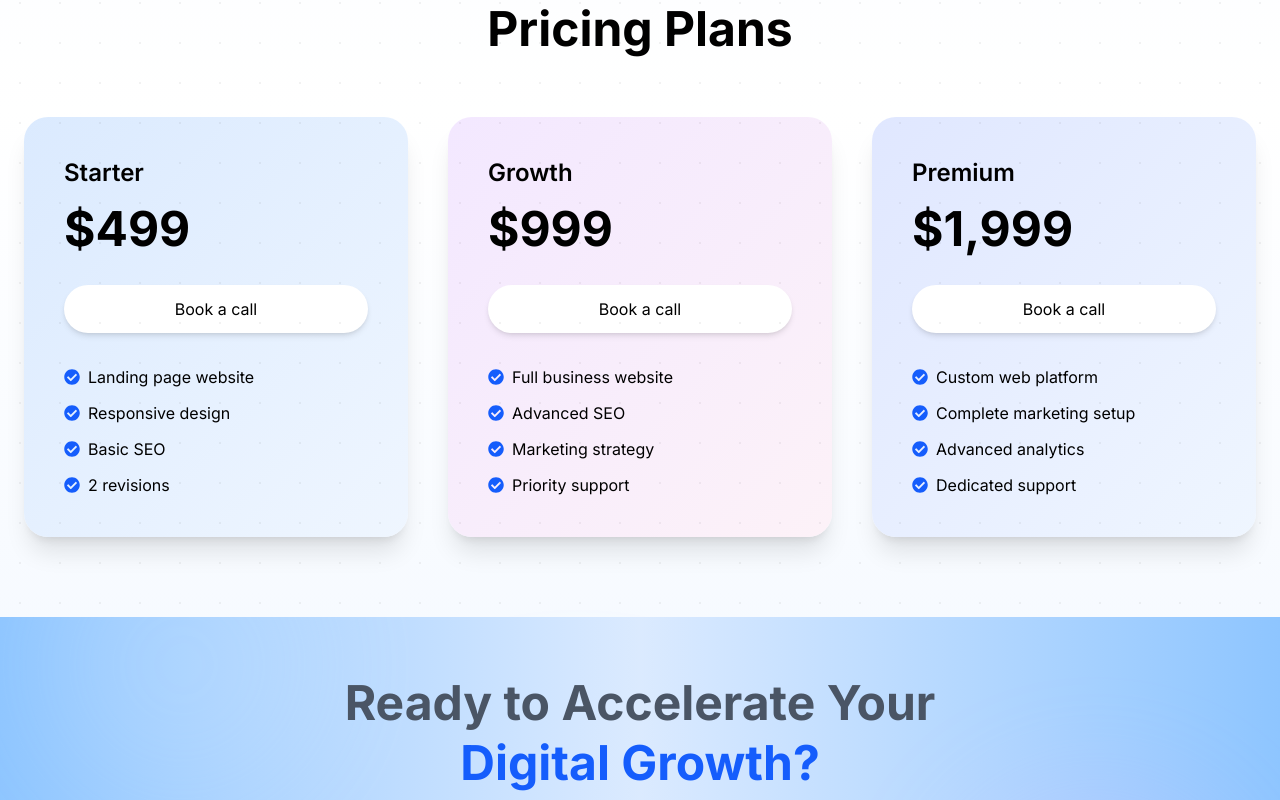
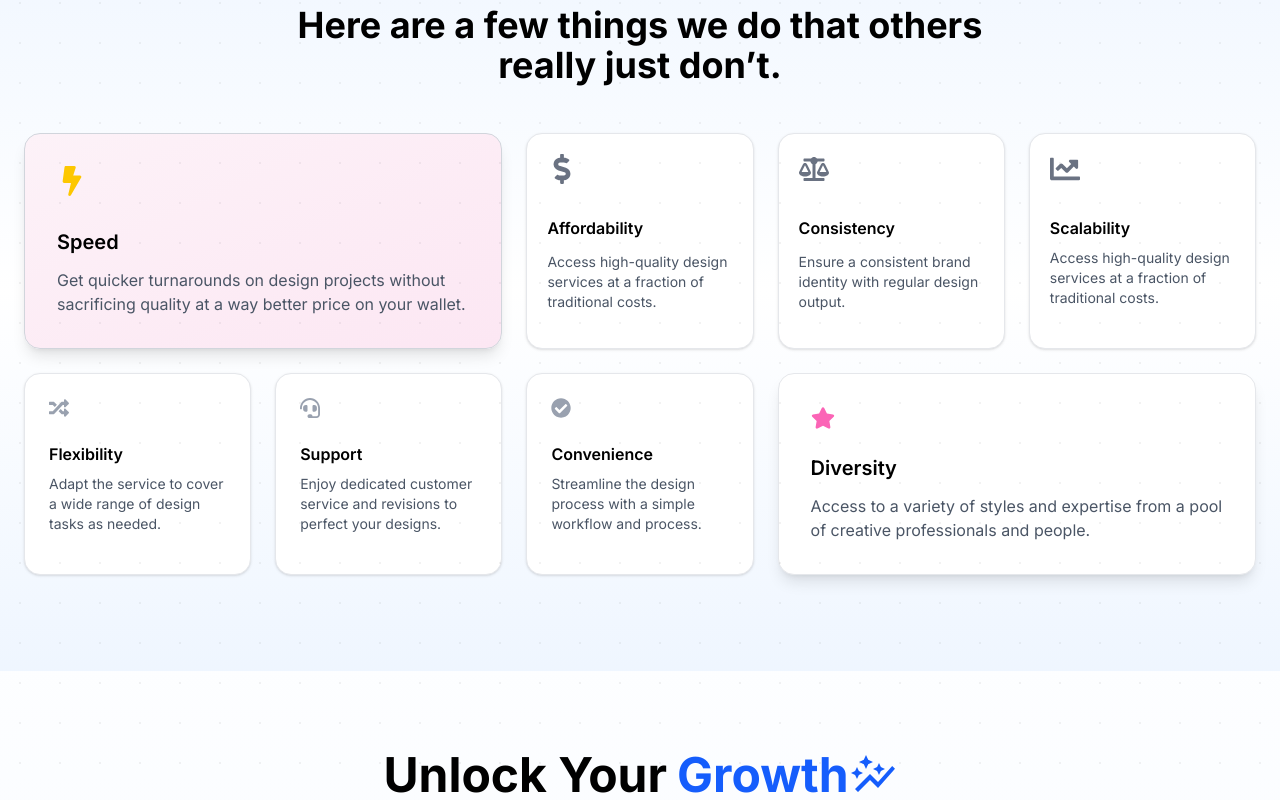
Before and after one commit to Hlamong55/Glowave-Website, a React (Vite) app: page /services in a window 1280 px wide. Shown: the part 857-1657 px from the top of the page. Built offline with nearby package versions, Linux system fonts and the light colour scheme.

Commit message:
added some features card in service section

```diff
--- a/src/pages/Contact.jsx
+++ b/src/pages/Contact.jsx
@@ -1,5 +1,6 @@
+// eslint-disable-next-line no-unused-vars
 import { motion } from "framer-motion";
-import { FaPhoneAlt, FaEnvelope, FaMapMarkerAlt, FaFacebookF, FaLinkedinIn } from "react-icons/fa";
+import { FaPhoneAlt, FaEnvelope, FaFacebookF, FaLinkedinIn } from "react-icons/fa";
 import { FaXTwitter } from "react-icons/fa6";
 
 function Contact() {
--- a/src/pages/Services.jsx
+++ b/src/pages/Services.jsx
@@ -1,27 +1,27 @@
 // eslint-disable-next-line no-unused-vars
-import { motion } from "framer-motion"
-import { FaCheckCircle, FaCode, FaSearch, FaBullhorn } from "react-icons/fa"
-import { Link } from "react-router-dom"
+import { motion } from "framer-motion";
+import { FaCheckCircle, FaCode, FaSearch, FaBullhorn, FaBolt, FaDollarSign, FaBalanceScale, FaStar, FaHeadset, FaRandom, FaChartLine } from "react-icons/fa";
+import { MdOutlineAutoGraph } from "react-icons/md";
+import { Link } from "react-router-dom";
 
 function Services() {
-
   const services = [
     {
       icon: <FaCode />,
       title: "Web Development",
-      desc: "Modern, scalable and high-performance websites tailored for your business."
+      desc: "Modern, scalable and high-performance websites tailored for your business.",
     },
     {
       icon: <FaSearch />,
       title: "SEO Optimization",
-      desc: "Improve search engine rankings and grow organic traffic effectively."
+      desc: "Improve search engine rankings and grow organic traffic effectively.",
     },
     {
       icon: <FaBullhorn />,
       title: "Online Advertising",
-      desc: "Data-driven advertising campaigns across Google and social media."
-    }
-  ]
+      desc: "Data-driven advertising campaigns across Google and social media.",
+    },
+  ];
 
   const pricing = [
     {
@@ -32,8 +32,8 @@ function Services() {
         "Landing page website",
         "Responsive design",
         "Basic SEO",
-        "2 revisions"
-      ]
+        "2 revisions",
+      ],
     },
     {
       title: "Growth",
@@ -43,8 +43,8 @@ function Services() {
         "Full business website",
         "Advanced SEO",
         "Marketing strategy",
-        "Priority support"
-      ]
+        "Priority support",
+      ],
     },
     {
       title: "Premium",
@@ -54,41 +54,39 @@ function Services() {
         "Custom web platform",
         "Complete marketing setup",
         "Advanced analytics",
-        "Dedicated support"
-      ]
-    }
-  ]
+        "Dedicated support",
+      ],
+    },
+  ];
 
   return (
     <div className="pt-20 relative overflow-hidden bg-linear-to-b from-blue-50 via-white to-blue-50">
-
       {/* Grid Pattern */}
       <div className="absolute inset-0 opacity-[0.05] bg-[radial-gradient(circle,#000_1px,transparent_1px)] bg-size-[40px_40px]"></div>
 
       {/* Animated Glow Background */}
 
       <motion.div
-        animate={{ x:[0,60,0], y:[0,-40,0] }}
-        transition={{ duration:12, repeat:Infinity }}
+        animate={{ x: [0, 60, 0], y: [0, -40, 0] }}
+        transition={{ duration: 12, repeat: Infinity }}
         className="absolute -top-40 -left-40 w-105 h-105 bg-blue-300 opacity-30 rounded-full blur-3xl"
       />
 
       <motion.div
-        animate={{ x:[0,-60,0], y:[0,50,0] }}
-        transition={{ duration:14, repeat:Infinity }}
+        animate={{ x: [0, -60, 0], y: [0, 50, 0] }}
+        transition={{ duration: 14, repeat: Infinity }}
         className="absolute top-40 -right-40 w-105 h-105 bg-purple-300 opacity-30 rounded-full blur-3xl"
       />
 
       <motion.div
-        animate={{ y:[0,-60,0] }}
-        transition={{ duration:10, repeat:Infinity }}
+        animate={{ y: [0, -60, 0] }}
+        transition={{ duration: 10, repeat: Infinity }}
         className="absolute bottom-0 left-1/3 w-75 h-75 bg-blue-200 opacity-40 rounded-full blur-3xl"
       />
 
       {/* ===== Hero Intro ===== */}
 
-      <section className="max-w-4xl mx-auto text-center px-6 py-20 relative">
-
+      <section className="max-w-4xl mx-auto text-center px-6 py-18 relative">
         <motion.h1
           initial={{ opacity: 0, y: 40 }}
           animate={{ opacity: 1, y: 0 }}
@@ -96,7 +94,8 @@ function Services() {
         >
           Growth Solutions for
           <span className="bg-linear-to-r from-blue-500 to-blue-800 bg-clip-text text-transparent">
-            {" "}Modern Businesses
+            {" "}
+            Modern Businesses
           </span>
         </motion.h1>
 
@@ -105,107 +104,218 @@ function Services() {
           animate={{ opacity: 1 }}
           className="text-gray-600 text-lg"
         >
-          We help companies grow with powerful websites,
-          advanced SEO strategies and high-converting marketing campaigns.
+          We help companies grow with powerful websites, advanced SEO strategies
+          and high-converting marketing campaigns.
         </motion.p>
-
       </section>
 
       {/* ===== Services Section ===== */}
 
       <section className="py-20 bg-blue-50">
-
         <div className="max-w-7xl mx-auto px-6 grid md:grid-cols-3 gap-10">
-
           {services.map((service, i) => (
-
             <motion.div
               key={i}
               whileHover={{ y: -10 }}
               className="bg-white/70 backdrop-blur-xl p-8 rounded-2xl shadow-lg border border-gray-300 text-center"
             >
-
               <div className="text-blue-600 text-4xl mb-4 flex items-center justify-center">
                 {service.icon}
               </div>
 
-              <h3 className="text-xl font-semibold mb-3">
-                {service.title}
-              </h3>
+              <h3 className="text-xl font-semibold mb-3">{service.title}</h3>
+
+              <p className="text-gray-600">{service.desc}</p>
+            </motion.div>
+          ))}
+        </div>
+      </section>
+
+      {/* Why choose Us */}
+      <section className="py-24 bg-linear-to-b from-blue-50 via-white to-blue-50">
+        <div className="max-w-7xl mx-auto px-6">
+
+          <h2 className="max-w-3xl mx-auto text-4xl font-bold text-center mb-12">
+            Here are a few things we do that others really just don’t.
+          </h2>
+
+
+          {/* grid */}
+
+          <div className="grid lg:grid-cols-5 gap-6">
+            {/* big card */}
+
+            <motion.div
+              whileHover={{ y: -6 }}
+              className="lg:col-span-2 rounded-2xl p-8 shadow-lg border border-gray-300 bg-linear-to-br from-pink-50 to-pink-100"
+            >
+              <FaBolt className="text-yellow-400 text-3xl mb-8" />
+
+              <h3 className="text-xl font-semibold mb-3">Speed</h3>
 
               <p className="text-gray-600">
-                {service.desc}
+                Get quicker turnarounds on design projects without sacrificing
+                quality at a way better price on your wallet.
               </p>
-
             </motion.div>
 
-          ))}
+            {/* card */}
 
+            <motion.div
+              whileHover={{ y: -6 }}
+              className="bg-white rounded-2xl p-5 shadow border border-gray-200"
+            >
+              <FaDollarSign className="text-gray-500 text-3xl mb-8" />
+
+              <h3 className="font-semibold mb-3">Affordability</h3>
+
+              <p className="text-gray-600 text-sm">
+                Access high-quality design services at a fraction of traditional
+                costs.
+              </p>
+            </motion.div>
+
+            {/* card */}
+
+            <motion.div
+              whileHover={{ y: -6 }}
+              className="bg-white rounded-2xl p-5 shadow border border-gray-200"
+            >
+              <FaBalanceScale className="text-gray-500 text-3xl mb-8" />
+
+              <h3 className="font-semibold mb-3">Consistency</h3>
+
+              <p className="text-gray-600 text-sm">
+                Ensure a consistent brand identity with regular design output.
+              </p>
+            </motion.div>
+
+            {/* card */}
+
+            <motion.div
+              whileHover={{ y: -6 }}
+              className="bg-white rounded-2xl p-5 shadow border border-gray-200"
+            >
+              <FaChartLine className="text-gray-500 text-3xl mb-8" />
+
+              <h3 className="font-semibold mb-2">Scalability</h3>
+
+              <p className="text-gray-600 text-sm">
+                Access high-quality design services at a fraction of traditional
+                costs.
+              </p>
+            </motion.div>
+
+            {/* card */}
+
+            <motion.div
+              whileHover={{ y: -6 }}
+              className="bg-white rounded-2xl p-6 shadow border border-gray-200"
+            >
+              <FaRandom className="text-gray-400 text-xl mb-6" />
+
+              <h3 className="font-semibold mb-2">Flexibility</h3>
+
+              <p className="text-gray-600 text-sm">
+                Adapt the service to cover a wide range of design tasks as
+                needed.
+              </p>
+            </motion.div>
+
+            {/* card */}
+
+            <motion.div
+              whileHover={{ y: -6 }}
+              className="bg-white rounded-2xl p-6 shadow border border-gray-200"
+            >
+              <FaHeadset className="text-gray-400 text-xl mb-6" />
+
+              <h3 className="font-semibold mb-2">Support</h3>
+
+              <p className="text-gray-600 text-sm">
+                Enjoy dedicated customer service and revisions to perfect your
+                designs.
+              </p>
+            </motion.div>
+
+            {/* card */}
+
+            <motion.div
+              whileHover={{ y: -6 }}
+              className="bg-white rounded-2xl p-6 shadow border border-gray-200"
+            >
+              <FaCheckCircle className="text-gray-400 text-xl mb-6" />
+
+              <h3 className="font-semibold mb-2">Convenience</h3>
+
+              <p className="text-gray-600 text-sm">
+                Streamline the design process with a simple workflow and
+                process.
+              </p>
+            </motion.div>
+
+            {/* big card */}
+
+            <motion.div
+              whileHover={{ y: -6 }}
+              className="lg:col-span-2 bg-white rounded-2xl p-8 shadow-lg border border-gray-200"
+            >
+              <FaStar className="text-pink-400 text-2xl mb-6" />
+
+              <h3 className="text-xl font-semibold mb-3">Diversity</h3>
+
+              <p className="text-gray-600">
+                Access to a variety of styles and expertise from a pool of
+                creative professionals and people.
+              </p>
+            </motion.div>
           </div>
-
+        </div>
       </section>
-
 
       {/* ===== Pricing Section ===== */}
 
       <section className="py-20">
-
         <div className="max-w-7xl mx-auto px-6">
-
-          <h2 className="text-5xl font-bold text-center mb-16">
-            Pricing Plans
+          <h2 className="text-5xl font-bold text-center mb-16 flex items-center justify-center">
+            Unlock Your{" "}
+            <span className="flex text-blue-600 ml-2.5">
+              Growth <MdOutlineAutoGraph />{" "}
+            </span>
           </h2>
 
           <div className="grid md:grid-cols-3 gap-10">
-
             {pricing.map((plan, index) => (
-
               <motion.div
                 key={index}
                 whileHover={{ y: -10 }}
                 className={`p-10 rounded-3xl shadow-xl bg-linear-to-br ${plan.color}`}
               >
+                <h3 className="text-2xl font-semibold mb-4">{plan.title}</h3>
 
-                <h3 className="text-2xl font-semibold mb-4">
-                  {plan.title}
-                </h3>
-
-                <div className="text-5xl font-bold mb-8">
-                  {plan.price}
-                </div>
+                <div className="text-5xl font-bold mb-8">{plan.price}</div>
 
                 <button className="w-full py-3 mb-8 rounded-full bg-white shadow-md hover:shadow-lg transition">
                   Book a call
                 </button>
 
                 <div className="space-y-3">
-
                   {plan.features.map((feature, i) => (
-
                     <div key={i} className="flex items-center gap-2">
                       <FaCheckCircle className="text-blue-600" />
                       {feature}
                     </div>
-
                   ))}
-
                 </div>
-
               </motion.div>
-
             ))}
-
           </div>
-
         </div>
-
       </section>
-
 
       {/* ===== CTA Section ===== */}
 
       <section className="relative py-14 overflow-hidden">
-
         {/* Gradient Background */}
         <div className="absolute inset-0 bg-linear-to-r from-blue-300 via-blue-100 to-blue-300"></div>
 
@@ -214,12 +324,11 @@ function Services() {
         <div className="absolute bottom-0 right-10 w-72 h-72 bg-purple-300 opacity-20 rounded-full blur-3xl"></div>
 
         <div className="relative max-w-5xl mx-auto text-center px-6 text-white">
-
           {/* Headline */}
           <motion.h2
-          initial={{ opacity:0, y:40 }}
-          whileInView={{ opacity:1, y:0 }}
-          transition={{ duration:0.6 }}
+            initial={{ opacity: 0, y: 40 }}
+            whileInView={{ opacity: 1, y: 0 }}
+            transition={{ duration: 0.6 }}
             className="text-4xl md:text-5xl font-bold leading-tight text-gray-600"
           >
             Ready to Accelerate Your
@@ -230,23 +339,22 @@ function Services() {
 
           {/* Subtext */}
           <motion.p
-          initial={{ opacity:0 }}
-          whileInView={{ opacity:1 }}
-          transition={{ delay:0.2 }}
+            initial={{ opacity: 0 }}
+            whileInView={{ opacity: 1 }}
+            transition={{ delay: 0.2 }}
             className="mt-6 text-lg text-gray-700 max-w-2xl mx-auto"
           >
-          Join businesses that trust Glowave to build powerful websites,
-          boost search rankings and run high-converting marketing campaigns.
+            Join businesses that trust Glowave to build powerful websites, boost
+            search rankings and run high-converting marketing campaigns.
           </motion.p>
 
           {/* CTA Buttons */}
           <motion.div
-          initial={{ opacity:0, y:20 }}
-          whileInView={{ opacity:1, y:0 }}
-          transition={{ delay:0.3 }}
+            initial={{ opacity: 0, y: 20 }}
+            whileInView={{ opacity: 1, y: 0 }}
+            transition={{ delay: 0.3 }}
             className="mt-10 flex flex-col md:flex-row justify-center gap-6"
           >
-
             <Link
               to="/contact"
               className="px-8 py-4 bg-white text-blue-700 rounded-xl font-semibold shadow-lg hover:shadow-xl hover:scale-105 transition hover:bg-blue-600 hover:text-white"
@@ -260,25 +368,21 @@ function Services() {
             >
               Explore Services
             </Link>
-
           </motion.div>
 
           {/* Trust Indicator */}
           <motion.p
-          initial={{ opacity:0 }}
-          whileInView={{ opacity:1 }}
-          transition={{ delay:0.4 }}
+            initial={{ opacity: 0 }}
+            whileInView={{ opacity: 1 }}
+            transition={{ delay: 0.4 }}
             className="mt-8 text-sm text-gray-700"
           >
             🚀 Trusted by startups, agencies and growing businesses worldwide
           </motion.p>
-
         </div>
-
       </section>
-
     </div>
-  )
+  );
 }
 
-export default Services
+export default Services;
```
Lines whose indentation alone changed are shown as unchanged.
